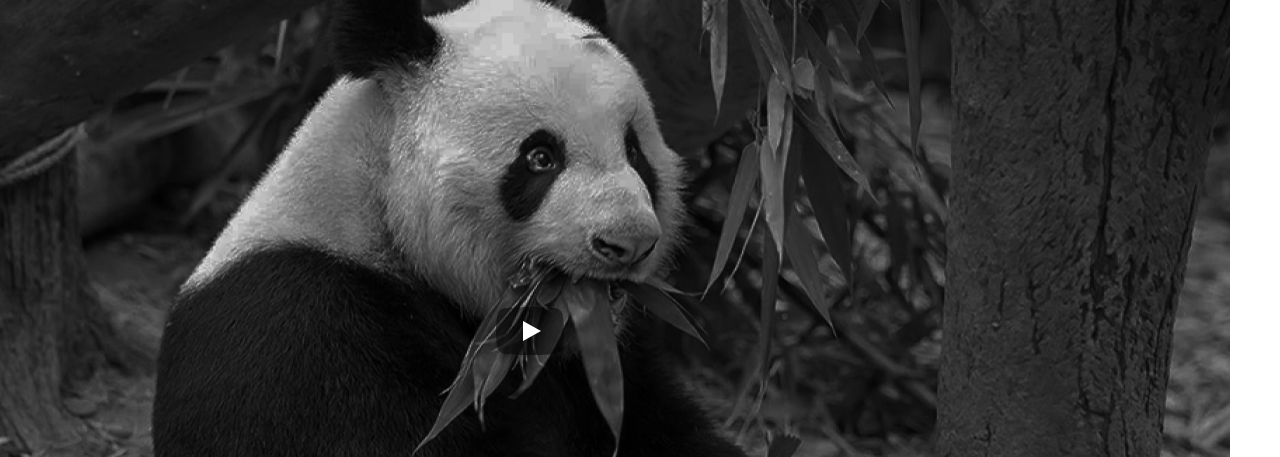
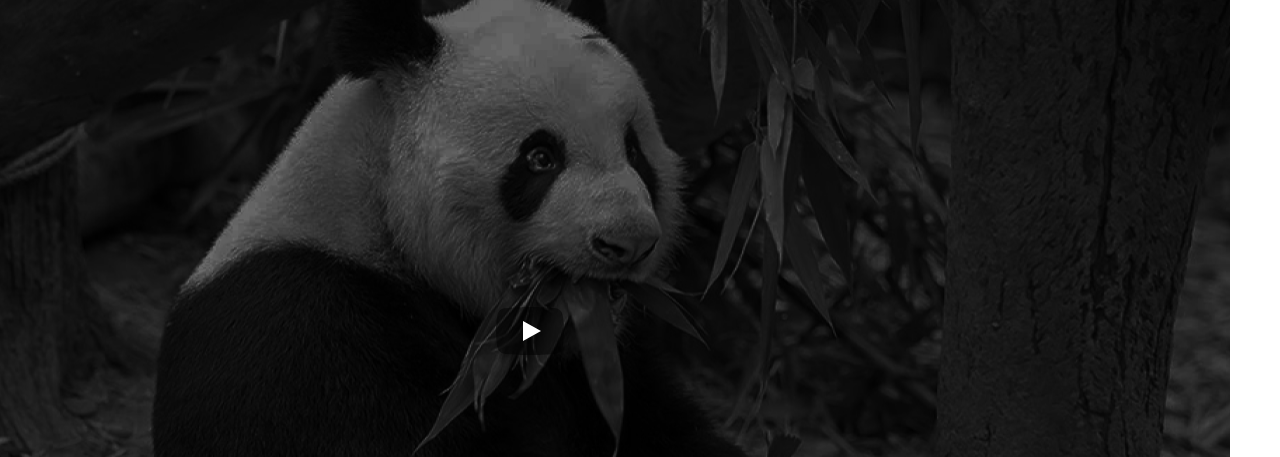
Before and after one commit to HelenBassa/JSFE2021Q1, a plain HTML site: page online-zoo/pages/zoos/panda/index.html in a window 1280 px wide. Shown: the part 343-800 px from the top of the page. Drawn offline with Linux system fonts and the light colour scheme.

Commit message:
fix: add transparent layer to video

```diff
--- a/online-zoo/pages/zoos/eagles/scss/_video.scss
+++ b/online-zoo/pages/zoos/eagles/scss/_video.scss
@@ -12,6 +12,7 @@
   left: 0;
   width: 100%;
   height: 100%;
+  opacity: 0.5; // полупрозрачная заглушка
 }
 
 .video__media {
@@ -61,7 +62,7 @@
 
 .video--enabled {
   cursor: pointer;
-  pointer-events: none; //убрать для воспроизведения видео
+  // pointer-events: none; //закомментировать для воспроизведения видео
 }
 
 .video--enabled .video__button {
--- a/online-zoo/pages/zoos/gorillas/scss/_video.scss
+++ b/online-zoo/pages/zoos/gorillas/scss/_video.scss
@@ -12,6 +12,7 @@
   left: 0;
   width: 100%;
   height: 100%;
+  opacity: 0.5; // полупрозрачная заглушка
 }
 
 .video__media {
@@ -61,7 +62,7 @@
 
 .video--enabled {
   cursor: pointer;
-  pointer-events: none; //убрать для воспроизведения видео
+  // pointer-events: none; //закомментировать для воспроизведения видео
 }
 
 .video--enabled .video__button {
--- a/online-zoo/pages/zoos/lemurs/scss/_video.scss
+++ b/online-zoo/pages/zoos/lemurs/scss/_video.scss
@@ -12,6 +12,7 @@
   left: 0;
   width: 100%;
   height: 100%;
+  opacity: 0.5; // полупрозрачная заглушка
 }
 
 .video__media {
@@ -61,7 +62,7 @@
 
 .video--enabled {
   cursor: pointer;
-  pointer-events: none; //убрать для воспроизведения видео
+  // pointer-events: none; //закомментировать для воспроизведения видео
 }
 
 .video--enabled .video__button {
--- a/online-zoo/pages/zoos/panda/scss/_video.scss
+++ b/online-zoo/pages/zoos/panda/scss/_video.scss
@@ -12,6 +12,7 @@
   left: 0;
   width: 100%;
   height: 100%;
+  opacity: 0.5; // полупрозрачная заглушка
 }
 
 .video__media {
@@ -61,7 +62,7 @@
 
 .video--enabled {
   cursor: pointer;
-  pointer-events: none; //убрать для воспроизведения видео
+  // pointer-events: none; //закомментировать для воспроизведения видео
 }
 
 .video--enabled .video__button {
```
Also changed, not shown: online-zoo/pages/zoos/eagles/style.css, online-zoo/pages/zoos/gorillas/style.css, online-zoo/pages/zoos/lemurs/style.css, online-zoo/pages/zoos/panda/style.css, 4 other files.
